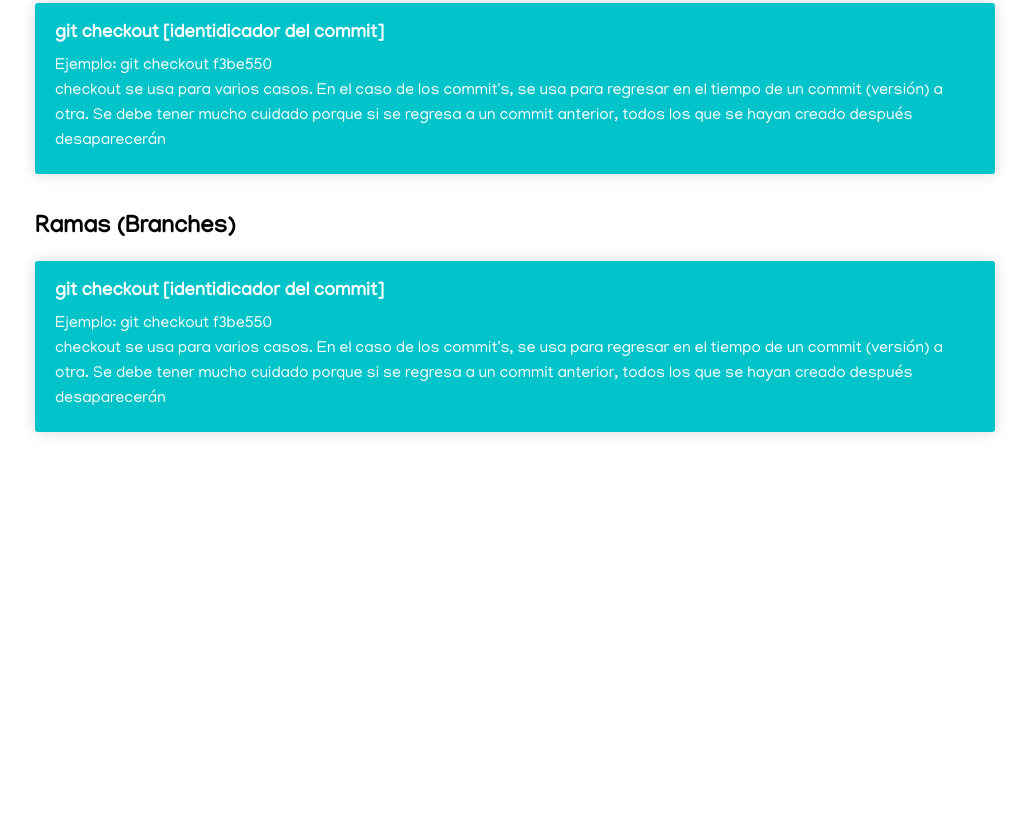
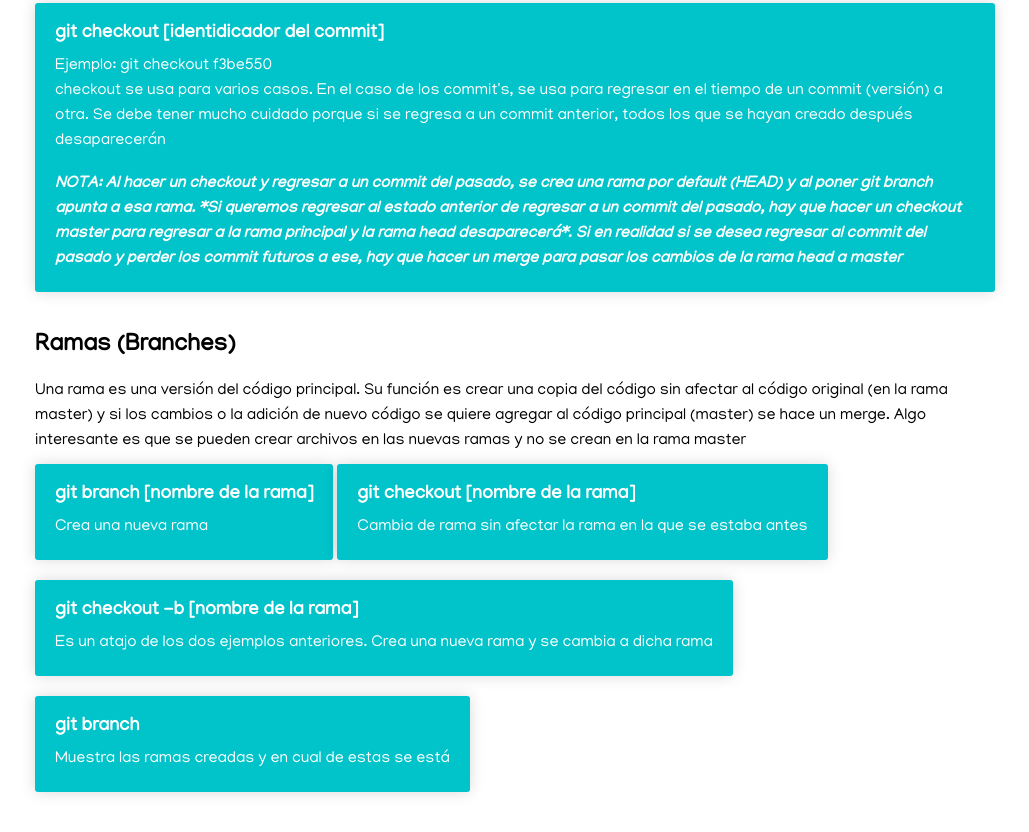
Before and after one commit to EsbaideHdez/CursoDisenoWeb, a plain HTML site: page comandos.html in a window 1280 px wide. Shown: the part 2750-3582 px from the top of the page, without its empty margins (125-1154 px from the left). Before the commit the page ends 3222 px from the top, so only its background shows below. Drawn offline with Linux system fonts and the light colour scheme.

```diff
--- a/comandos.html
+++ b/comandos.html
@@ -234,17 +234,40 @@
             <p>checkout se usa para varios casos. En el caso de los commit's, se usa para regresar en el tiempo de un
                 commit (versión) a otra. Se debe tener mucho cuidado porque si se regresa a un commit anterior, todos
                 los que se hayan creado después desaparecerán</p>
+            <br>
+            <p><strong><em>NOTA: Al hacer un checkout y regresar a un commit del pasado, se crea una rama por default
+                        (HEAD) y al poner git branch apunta a esa rama. *Si queremos regresar al estado anterior de
+                        regresar a un commit del pasado, hay que hacer un checkout master para regresar a la rama
+                        principal y la rama head desaparecerá*. Si en realidad si se desea regresar al commit del pasado
+                        y perder los commit futuros a ese, hay que hacer un merge para pasar los cambios de la rama head
+                        a master </em></strong></p>
         </div>
         <!-- Ramas -->
         <h2>Ramas (Branches)</h2>
+        <p style="color:#000; margin-bottom:10px;">Una rama es una versión del código principal. Su función es crear una copia del código sin afectar al código original (en la rama master) y si los cambios o la adición de nuevo código se quiere agregar al código principal (master) se hace un merge. Algo interesante es que se pueden crear archivos en las nuevas ramas y no se crean en la rama master</p>
         <div class="fila">
             <strong>
-                <h3>git checkout [identidicador del commit]</h3>
+                <h3>git branch [nombre de la rama]</h3>
             </strong>
-            <p>Ejemplo: git checkout f3be550</p>
-            <p>checkout se usa para varios casos. En el caso de los commit's, se usa para regresar en el tiempo de un
-                commit (versión) a otra. Se debe tener mucho cuidado porque si se regresa a un commit anterior, todos
-                los que se hayan creado después desaparecerán</p>
+            <p>Crea una nueva rama</p>
+        </div>
+        <div class="fila">
+            <strong>
+                <h3>git checkout [nombre de la rama]</h3>
+            </strong>
+            <p>Cambia de rama sin afectar la rama en la que se estaba antes</p>
+        </div>
+        <div class="fila">
+            <strong>
+                <h3>git checkout -b [nombre de la rama]</h3>
+            </strong>
+            <p>Es un atajo de los dos ejemplos anteriores. Crea una nueva rama y se cambia a dicha rama</p>
+        </div>
+        <div class="fila">
+            <strong>
+                <h3>git branch</h3>
+            </strong>
+            <p>Muestra las ramas creadas y en cual de estas se está</p>
         </div>
     </div>
 </body>
```
Also changed, not shown: segundaRama.html (added).
